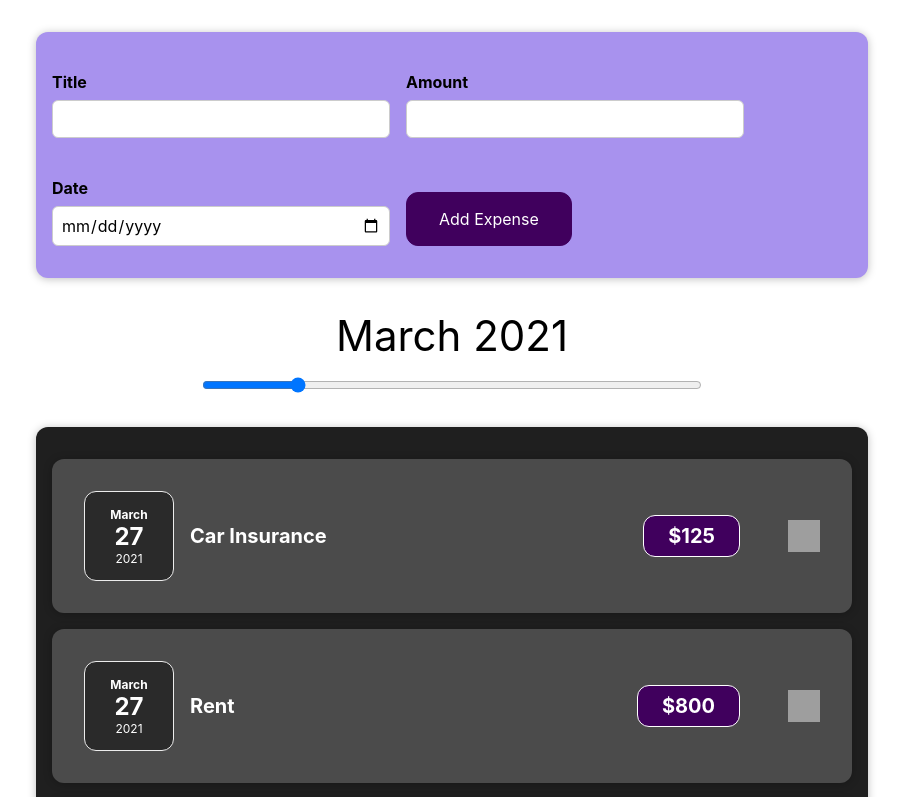
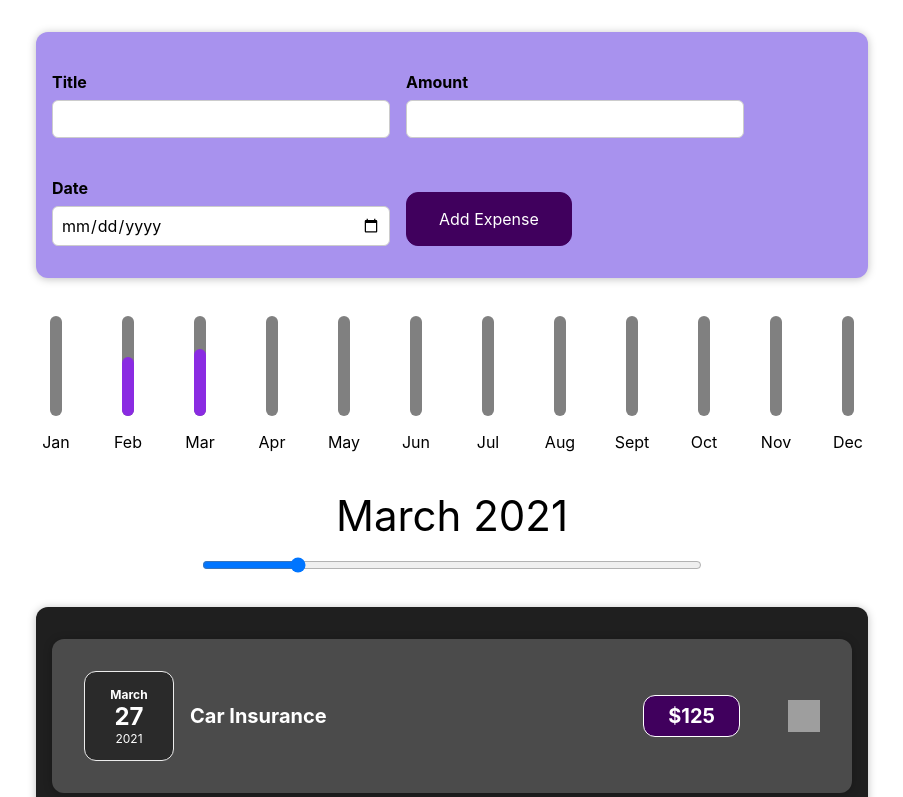
Before and after one commit to nicholas-kalpakis/expenses, a React (Create React App) app: page / in a window 1280 px wide. Shown: the top 797 px of the page, without its empty margins (188-1091 px from the left). Built offline with nearby package versions, Linux system fonts and the light colour scheme; grey boxes are pictures that could not be loaded.

Commit message:
Add chart bars.

```diff
--- a/src/components/Expenses/Expenses.js
+++ b/src/components/Expenses/Expenses.js
@@ -5,35 +5,11 @@ import NewExpense from './NewExpense/NewExpense';
 import { useState } from 'react';
 import Slider from '../UI/Slider';
 import EmptyExpense from './EmptyExpense';
-
+import Chart from '../UI/Chart/Chart';
+import { ExpensesData, mapNumToMonth, MONTHS } from './ExpensesData';
 const Expenses = () => {
 
-	const [expenses, setExpenses] = useState([{
-		id: Math.random(),
-		title: 'Car Insurance',
-		price: 125,
-		date: new Date(2021, 2, 27)
-	},
-	{
-		id: Math.random(),
-		title: 'Rent',
-		price: 800.00,
-		date: new Date(2021, 2, 27)
-	},
-	{
-		id: Math.random(),
-		title: 'Phone Bill',
-		price: 105.00,
-		date: new Date(2021, 2, 27)
-	},
-	{
-		id: Math.random(),
-		title: 'Cable & Wifi',
-		price: 120,
-		date: new Date(2021, 2, 27)
-	}])
-
-
+	const [expenses, setExpenses] = useState(ExpensesData)
 
 	const [month, setMonth] = useState('March')
 	const [sliderValue, setSliderValue] = useState("3")
@@ -105,6 +81,29 @@ const Expenses = () => {
 		}
 	}
 
+
+	const chartData = {};
+
+	for (const expense of expenses) {
+		const monthNum = expense.date.getMonth();
+		const expensePrice = expense.price;
+		const month = mapNumToMonth(monthNum);
+		if (chartData[month] === undefined){
+			chartData[month] = expensePrice
+
+		}
+		else {
+			chartData[month] = chartData[month] + expensePrice
+		}
+
+		if (chartData['max'] === undefined) {
+			chartData['max'] = expensePrice
+		}
+		else if (chartData['max'] < chartData[month]) {
+				chartData['max'] = chartData[month]
+		}
+	}
+
 	const addExpense = (expense) => {
 		setExpenses((previousState) => {
 			return [
@@ -136,6 +135,7 @@ const Expenses = () => {
 	return (
 		<div>
 			<NewExpense addExpense={(expense) => {addExpense(expense)}}/>
+			<Chart chartData={chartData}></Chart>
 			<Slider sliderValue={sliderValue} month={month} sliderEvent={sliderEvent}></Slider>
 			{expenseItems.length > 0 ?
 				<Card className="expenses" month={month}>
--- /dev/null
+++ b/src/components/Expenses/ExpensesData.js
@@ -0,0 +1,79 @@
+export const ExpensesData = [
+	{
+		id: Math.random(),
+		title: 'Car Insurance',
+		price: 125,
+		date: new Date(2021, 2, 27)
+	},
+	{
+		id: Math.random(),
+		title: 'Rent',
+		price: 800.00,
+		date: new Date(2021, 2, 27)
+	},
+	{
+		id: Math.random(),
+		title: 'Phone Bill',
+		price: 105.00,
+		date: new Date(2021, 2, 27)
+	},
+	{
+		id: Math.random(),
+		title: 'Cable & Wifi',
+		price: 120,
+		date: new Date(2021, 2, 27)
+	},
+	{
+		id: Math.random(),
+		title: 'Car Insurance',
+		price: 125,
+		date: new Date(2021, 3, 27)
+	},
+	{
+		id: Math.random(),
+		title: 'Rent',
+		price: 800.00,
+		date: new Date(2021, 3, 27)
+	},
+	{
+		id: Math.random(),
+		title: 'Phone Bill',
+		price: 105.00,
+		date: new Date(2021, 3, 27)
+	},
+	{
+		id: Math.random(),
+		title: 'Cable & Wifi',
+		price: 120,
+		date: new Date(2021, 3, 27)
+	},
+	{
+		id: Math.random(),
+		title: 'Gas',
+		price: 150,
+		date: new Date(2021, 3, 27)
+	}
+]
+
+export const MONTHS = {
+	JANUARY: {name: "January", num: 1, abv: "Jan"},
+	FEBRURARY: {name: "February", num: 2, abv: "Feb"},
+	MARCH: { name: "March", num: 3, abv: "Mar"},
+	APRIL: {name: "April", num: 4, abv: "Apr"},
+	MAY: {name: "May", num: 5, abv: "May"},
+	JUNE: {name: "June", num: 6, abv: "Jun"},
+	JULY: {name: "July", num: 7, abv: "Jul"},
+	AUGUST: {name: "August", num: 8, abv: "Aug"},
+	SEPTEMBER: {name: "September", num: 9, abv: "Sept"},
+	OCTOBER: {name: "October", num: 10, abv: "Oct"},
+	NOVEMBER: {name: "November", num: 11, abv: "Nov"},
+	DECEMBER: {name: "December", num: 12, abv: "Dec"}
+}
+
+export const mapNumToMonth = (num) => {
+	for (const month in MONTHS) {
+		if (MONTHS[month].num === num){
+			return month
+		}
+	}
+}
--- /dev/null
+++ b/src/components/UI/Chart/Chart.css
@@ -0,0 +1,6 @@
+.chart {
+	display: flex;
+	justify-content: center;
+	margin-bottom: 38px;
+	margin-top: 38px;
+}
--- /dev/null
+++ b/src/components/UI/Chart/Chart.js
@@ -0,0 +1,24 @@
+import ChartBar from "./ChartBar";
+import './Chart.css';
+import { MONTHS } from '../../Expenses/ExpensesData';
+
+const Chart = (props) => {
+	const chartBars = [];
+
+	for (const month in MONTHS) {
+		if (props.chartData[month] !== undefined) {
+			chartBars.push(<ChartBar month={MONTHS[month].abv} max={props.chartData['max']} value={props.chartData[month]/1.5}></ChartBar>)
+		}
+		else {
+			chartBars.push(<ChartBar month={MONTHS[month].abv} max={props.chartData['max']} value={0}></ChartBar>)
+		}
+	}
+	return (
+		<div className="chart">
+			{chartBars}
+		</div>
+
+	)
+}
+
+export default Chart;
--- /dev/null
+++ b/src/components/UI/Chart/ChartBar.css
@@ -0,0 +1,27 @@
+.chart-bar-container {
+	margin-left: 30px;
+	margin-right: 30px;
+	margin-bottom: 16px;
+}
+.chart-bar {
+	width:12px;
+	height:100px;
+	background-color: grey;
+	border-radius: 16px;
+	display: flex;
+	flex-direction: column;
+	justify-content: flex-end;
+}
+
+.chart-bar-fill {
+	height: 50%;
+	width: 100%;
+	background-color: blueviolet;
+	display: flex;
+	border-radius: 16px;
+}
+
+.chart-bar-month {
+	display: flex;
+	justify-content: center;
+}
--- /dev/null
+++ b/src/components/UI/Chart/ChartBar.js
@@ -0,0 +1,22 @@
+import './ChartBar.css';
+
+const ChartBar = (props) => {
+	// const chartBarHeight = props.monthTotal/props.max
+	const height = ((props.value/props.max) * 100).toString();
+
+	const chartBarHeight = height + '%'
+	return (
+		<div>
+			<div className="chart-bar-container">
+				<div className="chart-bar">
+					<div className="chart-bar-fill" style={{height: chartBarHeight}}></div>
+				</div>
+			</div>
+			<div className="chart-bar-month">{props.month}</div>
+		</div>
+
+
+	)
+}
+
+export default ChartBar;
```
Also changed, not shown: src/components/ExpensesFilter/ExpensesFilter.css (added, +24 -0 lines), src/components/ExpensesFilter/ExpensesFilter.js (added, +20 -0 lines).
